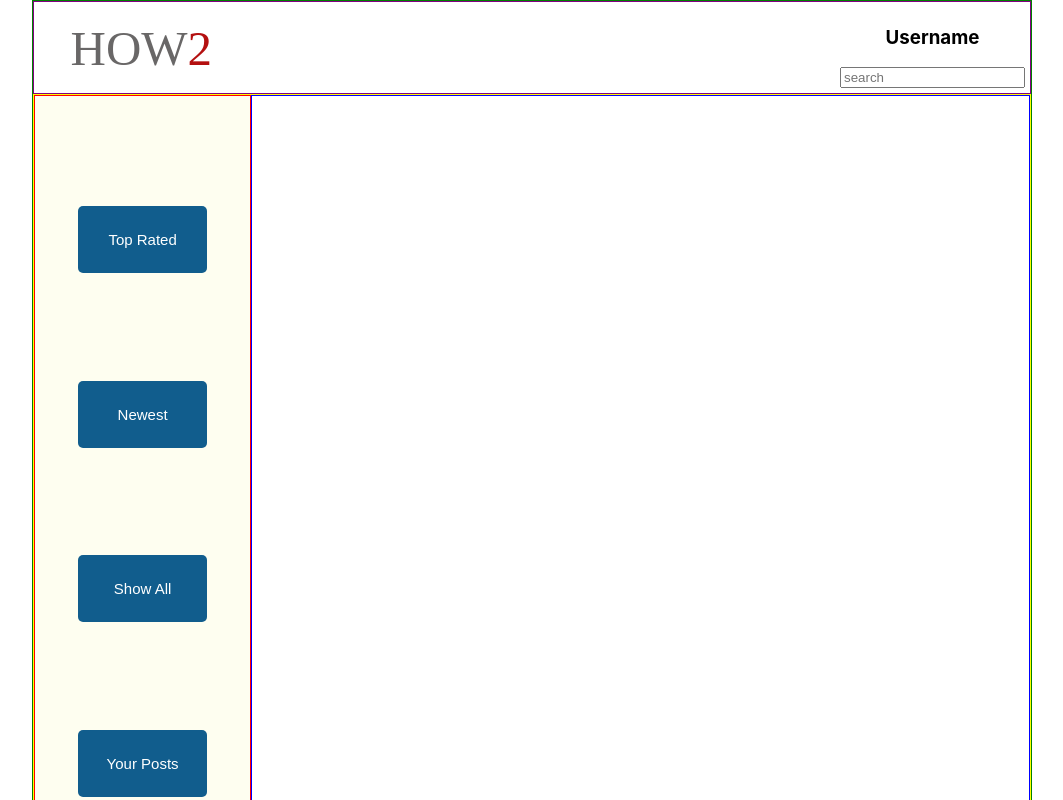
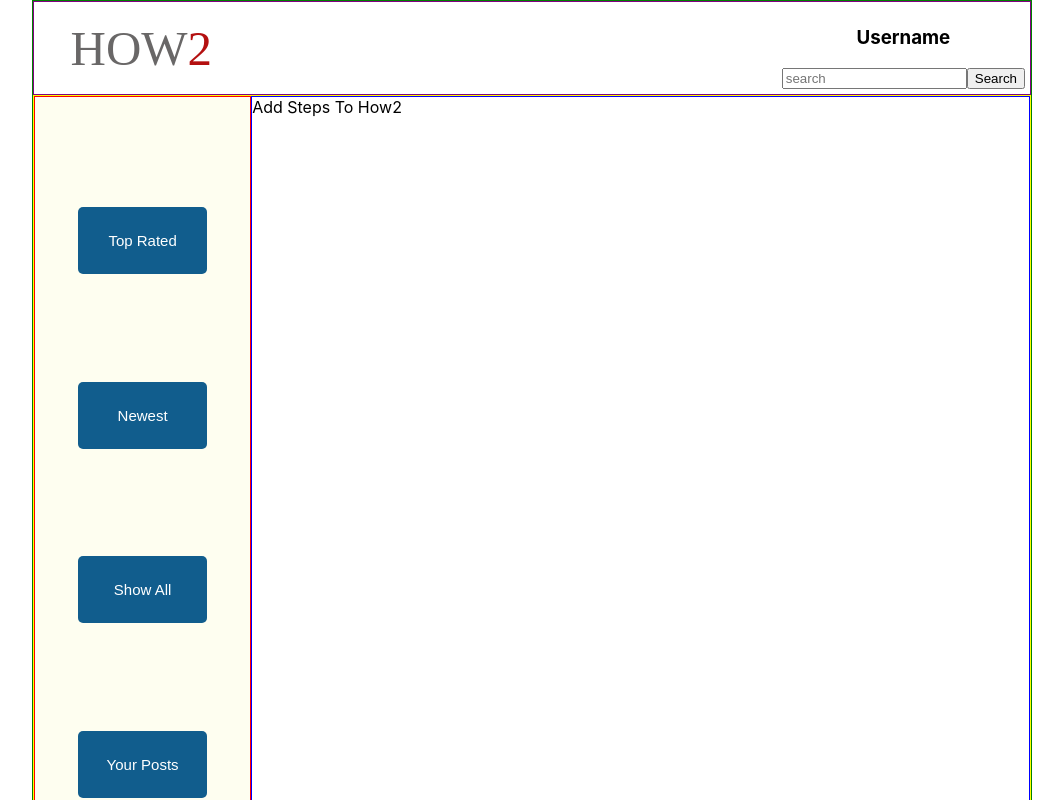
Before and after one commit to howto-pt-042219/howto-pt-FE, a React (Create React App) app in the folder how-to/: page /step-form in a window 1280 px wide. Shown: the top 800 px of the page, without its empty margins (108-1171 px from the left). Built offline with nearby package versions, Linux system fonts and the light colour scheme; no server answers.

Commit message:
working through broken search

```diff
--- a/how-to/src/App.js
+++ b/how-to/src/App.js
@@ -10,6 +10,7 @@ import Footer from "./components/Footer/Footer";
 import SideNav from "./components/SideNav/SideNav";
 import HowTo from "./components/PostContainer/HowTo";
 import HowToForm from "./components/HowToForm/HowToForm";
+import StepForm from "./components/HowToForm/StepForm";
 
 const StyledContainer = styled.div`
   margin: 0 auto;
@@ -116,6 +117,11 @@ class App extends React.Component {
                 <HowTo {...props} deleteHowTo={this.deleteHowTo} />
               )}
             />
+            <Route
+              exact
+              path="/step-form"
+              render={props => <StepForm {...props} />}
+            />
           </StyledPost>
         </StyledPostPage>
         <Footer />
--- a/how-to/src/components/HowToForm/HowToForm.js
+++ b/how-to/src/components/HowToForm/HowToForm.js
@@ -1,6 +1,7 @@
 import React from "react";
 import styled from "styled-components";
 import axios from "axios";
+import { Link } from "react-router-dom";
 
 const StyledForm = styled.form`
   display: flex;
@@ -34,7 +35,7 @@ class HowToForm extends React.Component {
       title: "",
       overview: ""
     });
-    this.props.history.push("/howto/");
+    this.props.history.push("/step-form");
   };
 
   handleChanges = e => {
--- /dev/null
+++ b/how-to/src/components/HowToForm/StepForm.js
@@ -0,0 +1,18 @@
+import React from "react";
+
+class StepForm extends React.Component {
+  constructor(props) {
+    super(props);
+    this.state = {};
+  }
+
+  render() {
+    return (
+      <div>
+        <div>Add Steps To How2</div>
+      </div>
+    );
+  }
+}
+
+export default StepForm;
--- a/how-to/src/components/NavBar/NavBar.js
+++ b/how-to/src/components/NavBar/NavBar.js
@@ -31,7 +31,7 @@ class NavBar extends React.Component {
   }
 
   handleChange = e => {
-    this.setState({ [e.target.value]: e.target.value });
+    this.setState({ [e.target.name]: e.target.value });
   };
 
   render() {
@@ -45,11 +45,15 @@ class NavBar extends React.Component {
         </Link>
         <StyledDiv>
           <h3>Username</h3>
-          <input
-            placeholder="search"
-            name="search"
-            onChange={this.props.filterPost}
-          />
+          <form onSubmit={this.props.filterPost}>
+            <input
+              placeholder="search"
+              name="search"
+              value={this.state.search}
+              onChange={this.handleChange}
+            />
+            <button>Search</button>
+          </form>
         </StyledDiv>
       </ContainerDiv>
     );
--- a/how-to/src/components/PostContainer/HowToList.js
+++ b/how-to/src/components/PostContainer/HowToList.js
@@ -48,7 +48,7 @@ class HowToList extends React.Component {
   //     .catch(err => console.log(err));
   // }
 
-  // componentDidMount() {
+  // componentDidUpdate() {
   //   this.setState({ howToData: this.props.filteredData });
   // }
 
```
